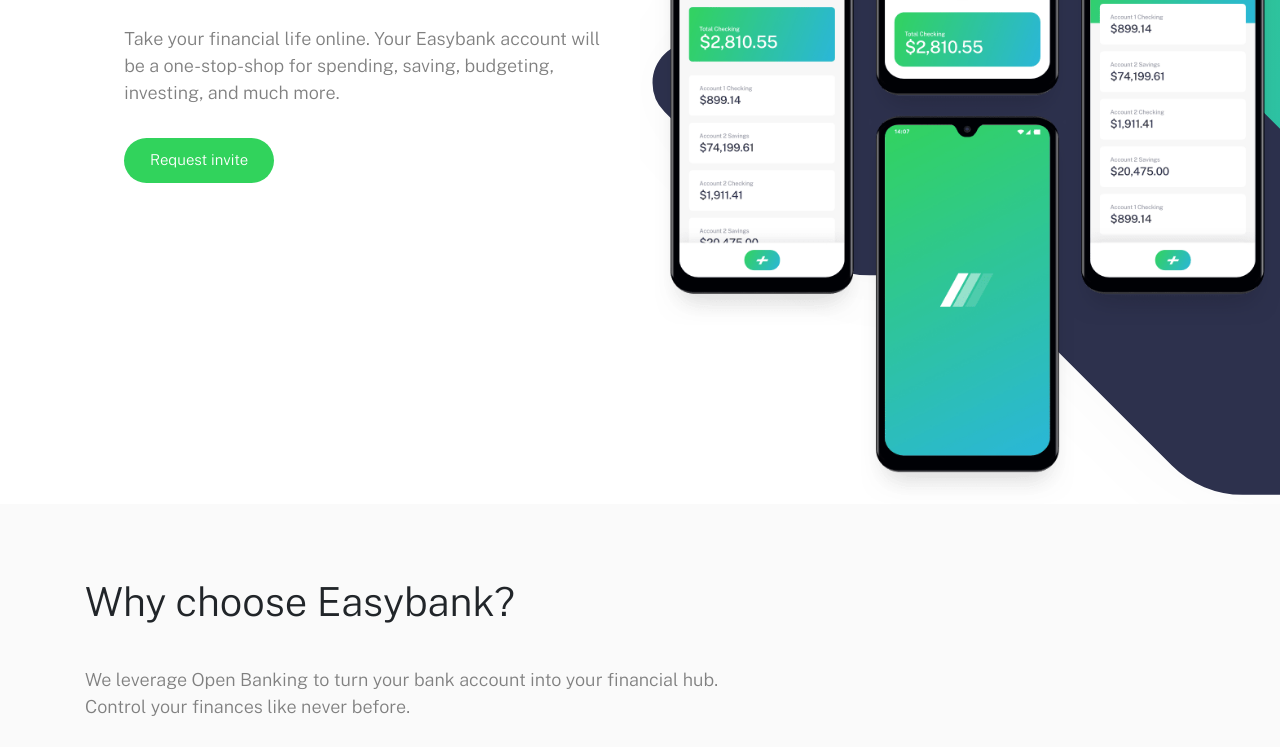
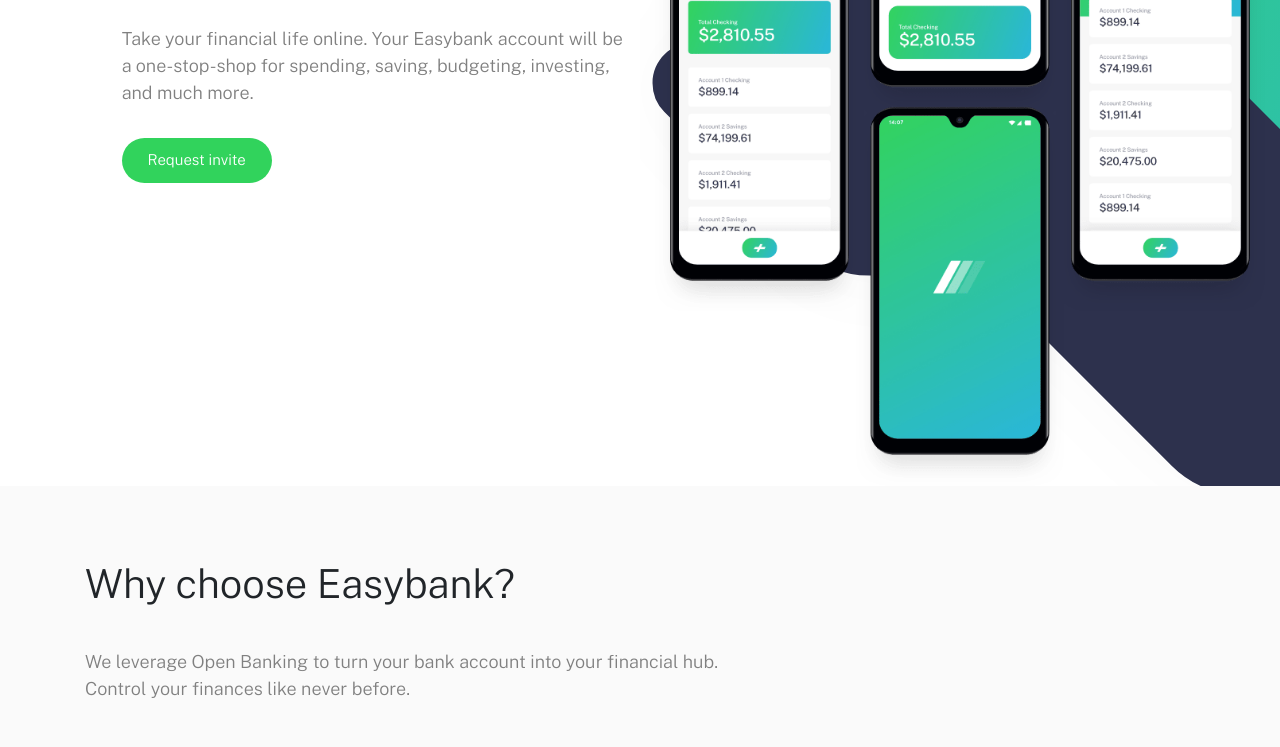
Before and after one commit to evergreenx/EasyBankx, a plain HTML site: page index.html in a window 1280 px wide. Shown: the part 261-1008 px from the top of the page. Drawn offline with nearby package versions, Linux system fonts and the light colour scheme.

Commit message:
80% there

```diff
--- a/index.html
+++ b/index.html
@@ -77,7 +77,7 @@
       </nav>
     </header>
 
-    <div class="con">
+    <div class="containerx">
       <section class="content">
 
 
@@ -86,7 +86,7 @@
             <img src="./images/image-mockups.png" class="img-fluid" />
           </div>
           <div class="col-md-12 col-lg-5">
-            <div class="container">
+            <div class="contain">
               <h1 class="hero-text">
                 Next generation<br />
                 digital banking
--- a/style/main.css
+++ b/style/main.css
@@ -1,6 +1,8 @@
 * {
   margin: 0;
   padding: 0;
+
+
 }
 
 body{
@@ -11,8 +13,7 @@ body{
 .mynav {
   width: 100%;
   height: 70px;
-  padding-left: auto;
-  padding-right: auto;
+
 }
 
 .links li:hover {
@@ -68,7 +69,7 @@ ul {
 .content {
   /* background-color: red; */
   width: 100%;
-  display:flex;
+
 }
 
 
@@ -85,7 +86,10 @@ ul {
   text-align:center;
 
 }
-
+.row{
+margin:0;
+padding:0;
+}
 h1{
   margin-top:50px;
   margin-bottom:20px;
@@ -181,3 +185,5 @@ footer{
 footer:hover {
   color:hsl(136, 65%, 51%);
 }
+
+/* .containerx{min-width:992px!important} */
```
